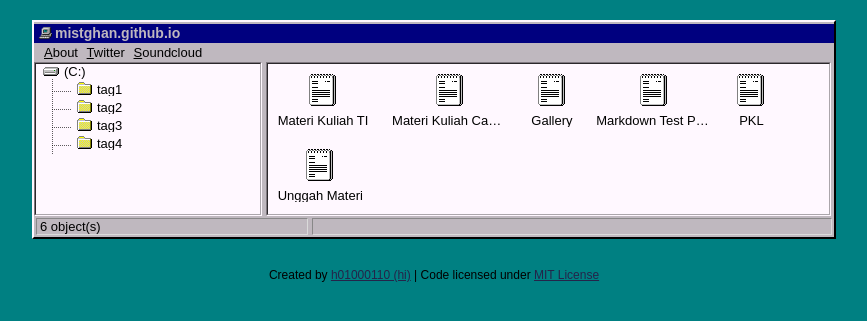
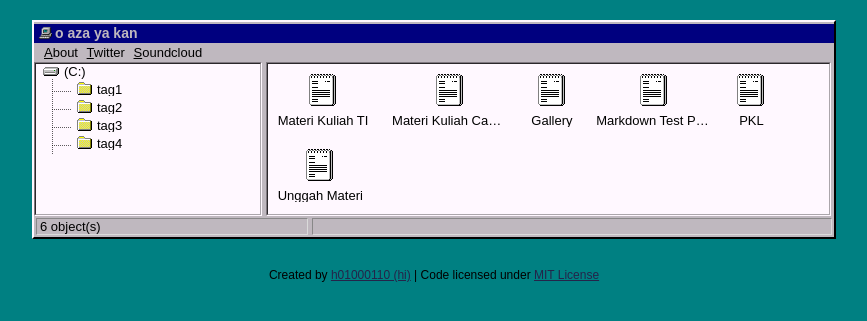
Before and after one commit to mistghan/mistghan.github.io, a Jekyll site: the page built from index.html, in a window 1280 px wide. Shown: the top 321 px of the page, without its empty margins (206-1073 px from the left). Built offline with Jekyll 4.4.1, drawn with Linux system fonts in a browser that asks for light colours.

Commit message:
Update _config.yml

```diff
--- a/_config.yml
+++ b/_config.yml
@@ -3,7 +3,7 @@ url: http://mistghan.github.io
 baseurl: http://mistghan.github.io
 
 # variables
-name: mistghan.github.io
+name: o aza ya kan
 description: o aza ya kan
 google_verification: null
 
```
